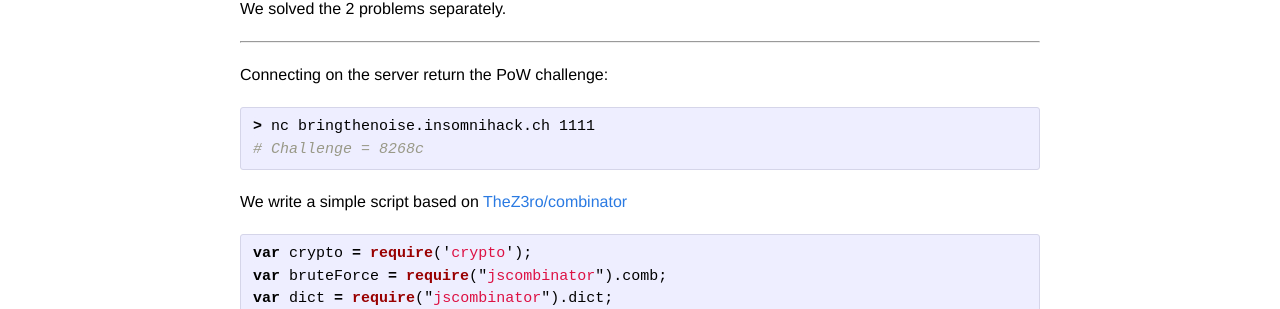
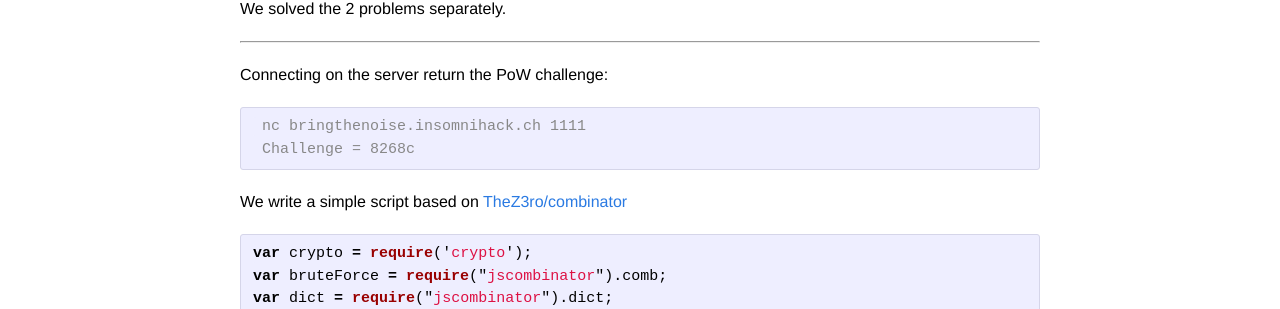
Before and after one commit to PequalsNP-team/pequalsnp-team.github.io, a Jekyll site: the page built from _posts/2016-01-18-bring_the_noise.md, in a window 1280 px wide. Shown: the part 736-1045 px from the top of the page. Built offline with Jekyll 4.4.1, drawn with Linux system fonts in a browser that asks for light colours; comment, search, counter and statistics services are not loaded.

Commit message:
highlight

````diff
--- a/_posts/2016-01-18-bring_the_noise.md
+++ b/_posts/2016-01-18-bring_the_noise.md
@@ -27,14 +27,15 @@ We solved the 2 problems separately.
 ----------
 
 Connecting on the server return the PoW challenge:
-```sh
-> nc bringthenoise.insomnihack.ch 1111
-# Challenge = 8268c
-```
+
+{% highlight console %}
+ nc bringthenoise.insomnihack.ch 1111
+ Challenge = 8268c
+{% endhighlight %}
 
 We write a simple script based on [TheZ3ro/combinator](https://github.com/TheZ3ro/combinator)
 
-```js
+{% highlight javascript %}
 var crypto = require('crypto');
 var bruteForce = require("jscombinator").comb;
 var dict = require("jscombinator").dict;
@@ -51,7 +52,7 @@ bruteForce(dict.lower_alpha_numeric, Array.range(1,8), function(value){
   }
   return false;
 });
-```
+{% endhighlight %}
 
 ![Combinator]({{ site.url }}/assets/combinator.png){: .center-image }
 
````
